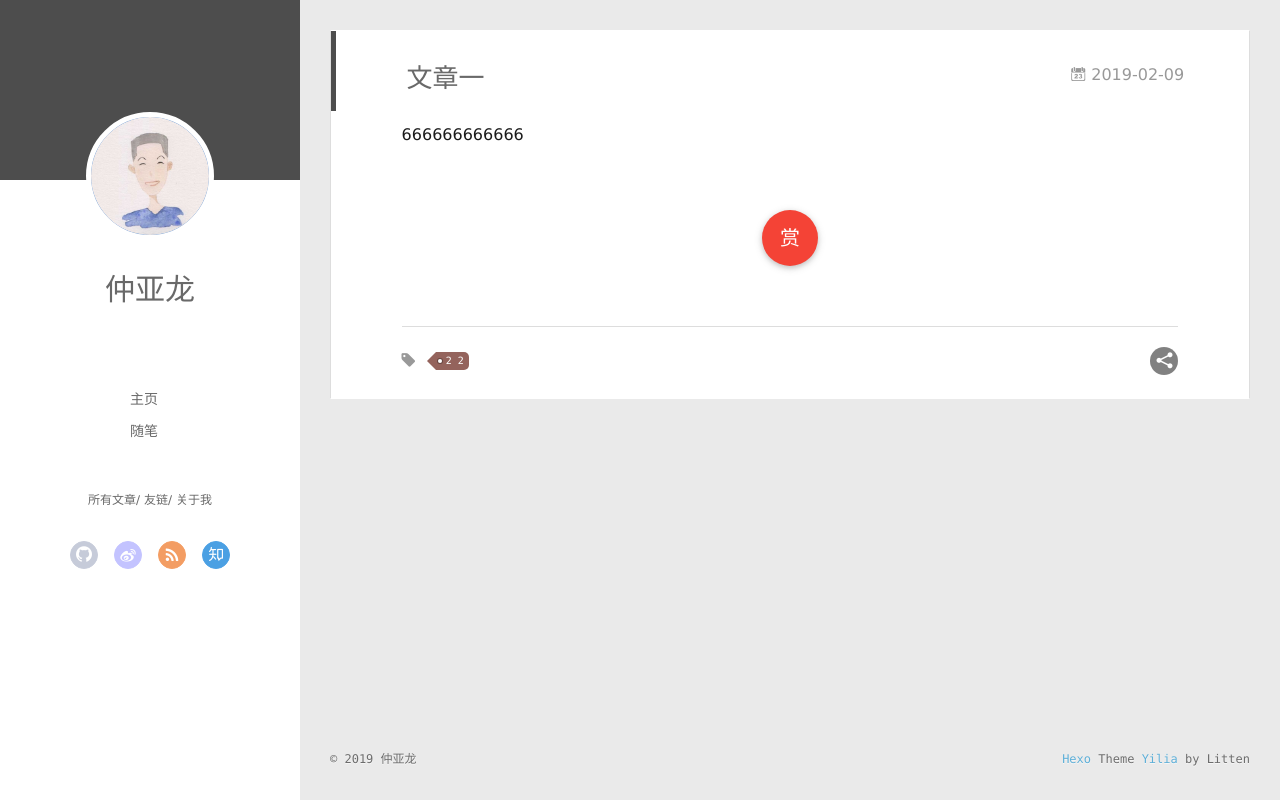
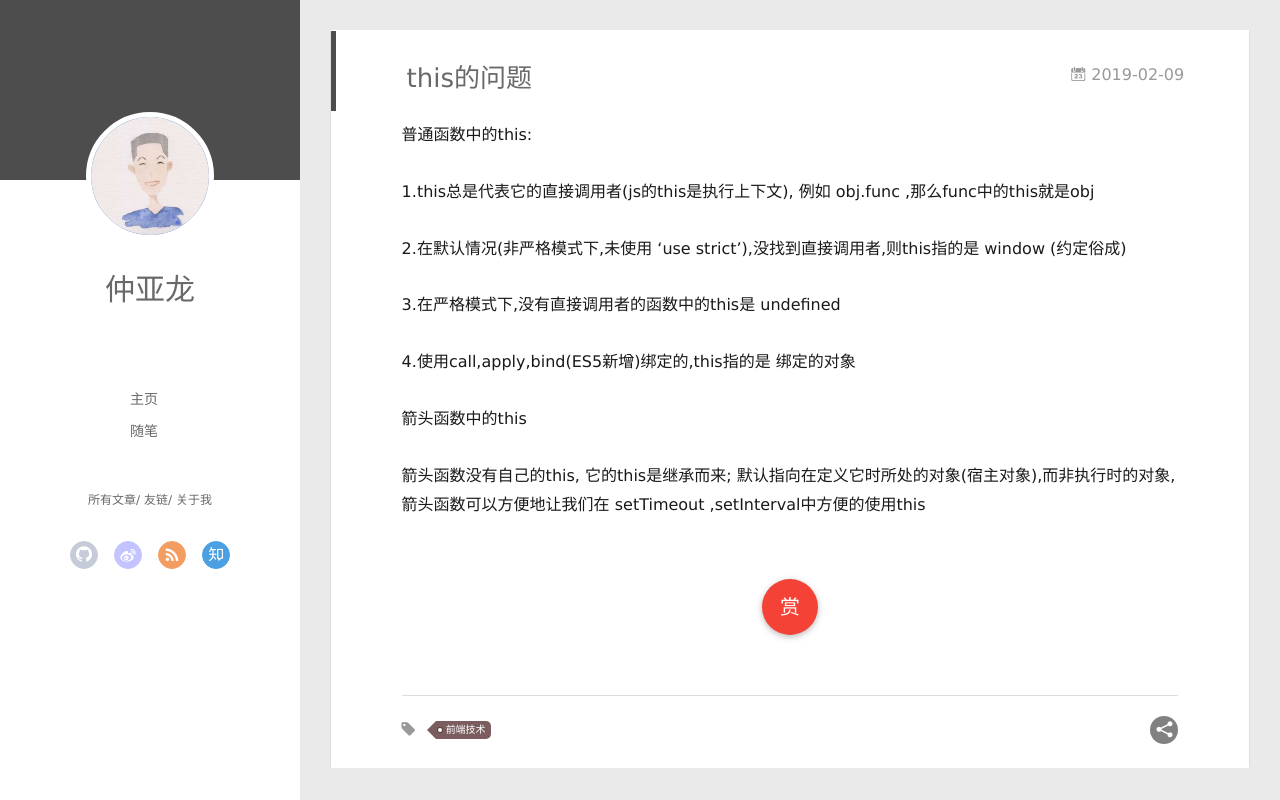
Before and after one commit to ITchuangxiang/ITchuangxiang.github.io, a plain HTML site: page 2019/02/09/文章一/index.html in a window 1280 px wide. Drawn offline with Linux system fonts and the light colour scheme; no server answers.

Commit message:
Site updated: 2019-02-09 07:23:25

```diff
--- a/2019/02/09/文章一/index.html
+++ b/2019/02/09/文章一/index.html
@@ -6,20 +6,20 @@
   <meta name="renderer" content="webkit">
   <meta http-equiv="X-UA-Compatible" content="IE=edge">
   <link rel="dns-prefetch" href="http://yoursite.com">
-  <title>文章一 | 龙哥的博客</title>
+  <title>this的问题 | 龙哥的博客</title>
   <meta name="viewport" content="width=device-width, initial-scale=1, maximum-scale=1">
-  <meta name="description" content="666666666666">
-<meta name="keywords" content="2 2">
+  <meta name="description" content="普通函数中的this: 1.this总是代表它的直接调用者(js的this是执行上下文), 例如 obj.func ,那么func中的this就是obj 2.在默认情况(非严格模式下,未使用 ‘use strict’),没找到直接调用者,则this指的是 window (约定俗成) 3.在严格模式下,没有直接调用者的函数中的this是 undefined 4.使用call,apply,bind(E">
+<meta name="keywords" content="前端技术">
 <meta property="og:type" content="article">
-<meta property="og:title" content="文章一">
+<meta property="og:title" content="this的问题">
 <meta property="og:url" content="http://yoursite.com/2019/02/09/文章一/index.html">
 <meta property="og:site_name" content="龙哥的博客">
-<meta property="og:description" content="666666666666">
+<meta property="og:description" content="普通函数中的this: 1.this总是代表它的直接调用者(js的this是执行上下文), 例如 obj.func ,那么func中的this就是obj 2.在默认情况(非严格模式下,未使用 ‘use strict’),没找到直接调用者,则this指的是 window (约定俗成) 3.在严格模式下,没有直接调用者的函数中的this是 undefined 4.使用call,apply,bind(E">
 <meta property="og:locale" content="zh-CN">
-<meta property="og:updated_time" content="2019-02-08T22:01:20.800Z">
+<meta property="og:updated_time" content="2019-02-08T23:23:06.235Z">
 <meta name="twitter:card" content="summary">
-<meta name="twitter:title" content="文章一">
-<meta name="twitter:description" content="666666666666">
+<meta name="twitter:title" content="this的问题">
+<meta name="twitter:description" content="普通函数中的this: 1.this总是代表它的直接调用者(js的this是执行上下文), 例如 obj.func ,那么func中的this就是obj 2.在默认情况(非严格模式下,未使用 ‘use strict’),没找到直接调用者,则this指的是 window (约定俗成) 3.在严格模式下,没有直接调用者的函数中的this是 undefined 4.使用call,apply,bind(E">
 
     <link rel="alternative" href="/atom.xml" title="龙哥的博客" type="application/atom+xml">
 
@@ -162,7 +162,7 @@
 
 
     <h1 class="article-title" itemprop="name">
-      文章一
+      this的问题
     </h1>
 
 
@@ -175,7 +175,13 @@
 
     <div class="article-entry" itemprop="articleBody">
 
-        <p>666666666666</p>
+        <p>普通函数中的this:</p>
+<p>1.this总是代表它的直接调用者(js的this是执行上下文), 例如 obj.func ,那么func中的this就是obj</p>
+<p>2.在默认情况(非严格模式下,未使用 ‘use strict’),没找到直接调用者,则this指的是 window (约定俗成)</p>
+<p>3.在严格模式下,没有直接调用者的函数中的this是 undefined</p>
+<p>4.使用call,apply,bind(ES5新增)绑定的,this指的是 绑定的对象</p>
+<p>箭头函数中的this</p>
+<p>箭头函数没有自己的this, 它的this是继承而来; 默认指向在定义它时所处的对象(宿主对象),而非执行时的对象, 箭头函数可以方便地让我们在 setTimeout ,setInterval中方便的使用this</p>
 
 
 
@@ -220,7 +226,7 @@
 		<ul class="article-tag-list">
 
         		<li class="article-tag-list-item">
-        			<a href="javascript:void(0)" class="js-tag article-tag-list-link color4">2 2</a>
+        			<a href="javascript:void(0)" class="js-tag article-tag-list-link color5">前端技术</a>
         		</li>
 
 		</ul>
@@ -408,7 +414,7 @@ return o(i(t),arguments.length<2?void 0:u(arguments[1]))}})},function(t,n,r){var
           <ul class="article-tag-list" q-show="showTags">
 
               <li class="article-tag-list-item">
-                <a href="javascript:void(0)" class="js-tag color4">2 2</a>
+                <a href="javascript:void(0)" class="js-tag color5">前端技术</a>
               </li>
 
             <div class="clearfix"></div>
```
Also changed, not shown: archives/2019/02/index.html (+3 -3 lines), archives/2019/index.html (+3 -3 lines), archives/index.html (+3 -3 lines), index.html (+10 -4 lines), tags/前端技术/index.html (renamed from tags/2-2/index.html, +5 -5 lines).
